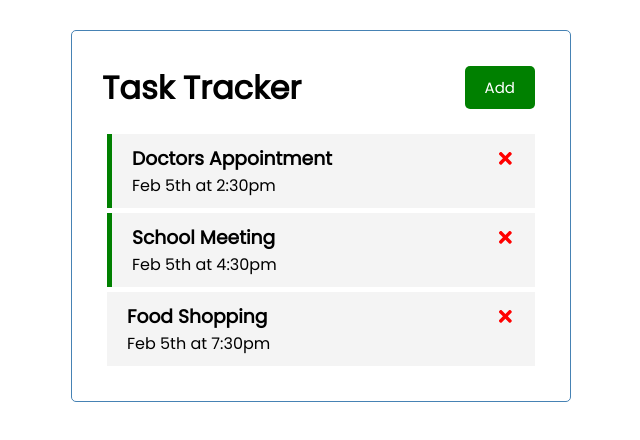
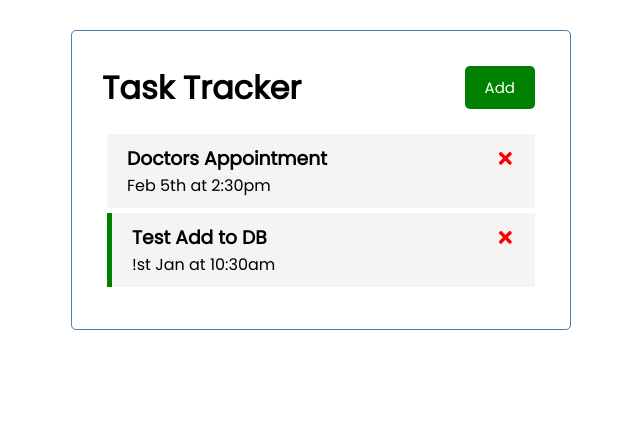
Before and after one commit to BwanaQ/react-task-tracker, a React (Create React App) app: page / in a window 1280 px wide. Shown: the top 440 px of the page, without its empty margins (319-959 px from the left). Built offline with nearby package versions, Linux system fonts and the light colour scheme; data requests are answered from the project's data file.

Commit message:
add router to app

```diff
--- /dev/null
+++ b/db.json
@@ -0,0 +1,16 @@
+{
+  "tasks": [
+    {
+      "id": 1,
+      "text": "Doctors Appointment",
+      "day": "Feb 5th at 2:30pm",
+      "reminder": false
+    },
+    {
+      "text": "Test Add to DB",
+      "day": "!st Jan at 10:30am",
+      "reminder": true,
+      "id": 2
+    }
+  ]
+}
--- a/package.json
+++ b/package.json
@@ -10,6 +10,7 @@
     "react": "^17.0.2",
     "react-dom": "^17.0.2",
     "react-icons": "^4.2.0",
+    "react-router-dom": "^5.2.0",
     "react-scripts": "4.0.3",
     "web-vitals": "^1.0.1"
   },
@@ -17,7 +18,8 @@
     "start": "react-scripts start",
     "build": "react-scripts build",
     "test": "react-scripts test",
-    "eject": "react-scripts eject"
+    "eject": "react-scripts eject",
+    "server": "json-server --watch db.json --port 5000"
   },
   "eslintConfig": {
     "extends": [
--- a/src/App.js
+++ b/src/App.js
@@ -1,50 +1,71 @@
-import {useState} from 'react'
+import {useState, useEffect} from 'react'
 import Header from './components/Header';
 import './App.css';
 import Tasks from './components/Tasks';
 import AddTask from './components/AddTask';
 
-function App() {
+const App = ()=> {
   const[showAddTask,setShowAddTask]= useState(false)
-  const [tasks, setTasks]= useState(
-    [
-      {
-        id: 1,
-        text: 'Doctors Appointment',
-        day: 'Feb 5th at 2:30pm',
-        reminder: true,
+  const [tasks, setTasks]= useState([])
+  const baseUrl = 'http://localhost:5000/tasks/'
+  useEffect(()=>{
+    const getTasks = async() => {
+      const tasksFromServer = await fetchTasks()
+      setTasks(tasksFromServer)
+    }
+    getTasks()
+  },[])
+
+  // Fetch Tasks
+  const fetchTasks = async()=>{
+    const res = await fetch(baseUrl)
+    const data = await res.json()
+    return data
+  }
+
+
+  // Fetch Task
+  const fetchTask = async (id)=>{
+    const res = await fetch(`${baseUrl}${id}`)
+    const data = await res.json()
+    return data
+  }
+
+  //Add Task
+  const addTask = async (task)=>{
+    const res = await fetch(baseUrl,{
+      method: 'POST',
+      headers: {
+        'content-type':'application/json'
       },
-      {
-        id: 2,
-        text: 'School Meeting',
-        day: 'Feb 5th at 4:30pm',
-        reminder: true,
-      },
-      {
-        id: 3,
-        text: 'Food Shopping',
-        day: 'Feb 5th at 7:30pm',
-        reminder: false,
-      },
-    ]
-  )
-  //Add Task
-  const addTask = (task)=>{
-    const id = Math.floor(Math.random()*10000)+1
-    const newTask = {id,...task}
-    setTasks([...tasks,newTask])
+      body: JSON.stringify(task)
+    })
+    const data = await res.json()
+    setTasks([...tasks,data])
   }
   //Delete Task
-  const deleteTask=(id)=>{
+  const deleteTask= async (id)=>{
+    await fetch(`${baseUrl}${id}`,{method: 'DELETE'})
     setTasks(tasks.filter((task)=> task.id!==id))
   }
 
   //Toggle reminder
 
-  const toggleReminder = (id)=>{
+  const toggleReminder = async (id)=>{
+    const taskToToggle = await fetchTask(id)
+    const updatedTask = {...taskToToggle, reminder: !taskToToggle.reminder}
+    const res = await fetch(`${baseUrl}${id}`,{
+      method: 'PUT',
+      headers:{
+        'content-type':'application/json'
+      },
+      body: JSON.stringify(updatedTask)
+    })
+
+    const data = await res.json()
     setTasks(
       tasks.map((task)=>
-      task.id === id ? {...task, reminder: !task.reminder}: task
+      task.id === id ? {...task, reminder: data.reminder}: task
     ))
   }
   return (
--- a/src/components/Tasks.js
+++ b/src/components/Tasks.js
@@ -3,8 +3,8 @@
 
   return (
     <>
-      {tasks.map((task) =>(
-        <Task key={task.id} task={task} onDelete={onDelete} onToggle = {onToggle}/>
+      {tasks.map((task, index) =>(
+        <Task key={index} task={task} onDelete={onDelete} onToggle = {onToggle}/>
       ))}
     </>
   )
```
Also changed, not shown: 1 other file (tests, documents, lock files or other folders).
